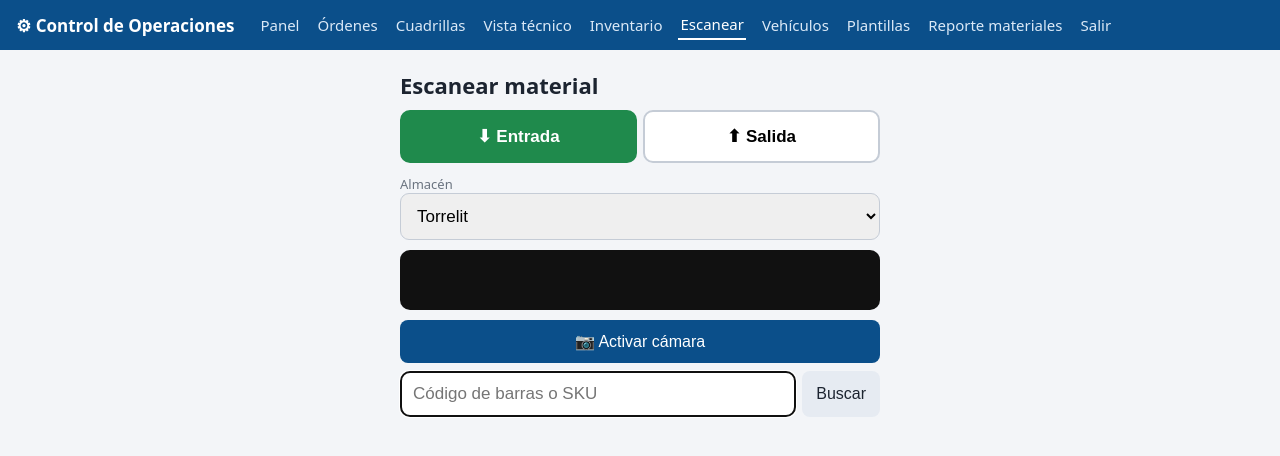
After one commit to eugeniogalan/control-operaciones, a Flask app: page /inventario/escanear in a window 1280 px wide. The commit adds this page. Shown: the top 456 px of the page. Run offline with Flask 3, Linux system fonts and the light colour scheme; the visitor is signed in with stand-in values (Sample User, id 1); data comes from the database, SQL or seed files in the repository; data that the repository does not hold is empty; parts of the project's set-up code (start-up, migrations or seed data) failed here and were passed over; some libraries are stand-ins or nearby versions.

Commit message:
Inventario: alta y baja por código de barras (escáner móvil)
Co-authored-by: eugeniogalan <eugeniogalan@users.noreply.github.com>

```diff
--- a/app.py
+++ b/app.py
@@ -412,7 +412,7 @@ def inventario():
     f = {k: request.args.get(k, '') for k in ('buscar','categoria','bajo','inactivos','almacen')}
     w, a = ['1=1'], []
     if not f['inactivos']: w.append('m.activo=1')
-    if f['buscar']: w.append('(m.sku LIKE ? OR m.nombre LIKE ? OR m.variantes LIKE ? OR m.ubicacion LIKE ?)'); a += ['%'+f['buscar']+'%']*4
+    if f['buscar']: w.append('(m.sku LIKE ? OR m.nombre LIKE ? OR m.variantes LIKE ? OR m.ubicacion LIKE ? OR m.codigo_barras LIKE ?)'); a += ['%'+f['buscar']+'%']*5
     if f['categoria']: w.append('m.categoria=?'); a.append(f['categoria'])
     if f['bajo'] and f['almacen']: w.append(f'EXISTS(SELECT 1 FROM existencias e WHERE e.material_id=m.id AND e.almacen_id=? AND {BAJO_ALM})'); a.append(f['almacen'])
     elif f['bajo']: w.append(BAJO_ALGUNO)
@@ -432,7 +432,9 @@ def material_form(mid=None):
     if request.method == 'POST':
         d = {k: (request.form.get(k) or '').strip() for k in ('sku','nombre','categoria','variantes','unidad','ubicacion','notas')}
         d['stock_minimo'] = float(request.form.get('stock_minimo') or 0); d['activo'] = 1 if request.form.get('activo') else 0
+        d['codigo_barras'] = (request.form.get('codigo_barras') or '').strip() or None
         if not d['sku'] or not d['nombre']: err = 'SKU y nombre son obligatorios'
+        elif d['codigo_barras'] and q('SELECT 1 FROM materiales WHERE codigo_barras=? AND id IS NOT ?', (d['codigo_barras'], mid), one=True): err = 'Ese código de barras ya está asignado a otro material'
         elif q('SELECT 1 FROM materiales WHERE sku=? AND id IS NOT ?', (d['sku'], mid), one=True): err = 'Ese SKU ya existe'
         if not err:
             ks = list(d)
@@ -441,9 +443,12 @@ def material_form(mid=None):
                 mid = db().execute(f"INSERT INTO materiales({','.join(ks)}) VALUES({','.join('?'*len(ks))})", [d[k] for k in ks]).lastrowid
                 ini = float(request.form.get('stock_inicial') or 0)
                 if ini: mover(db(), mid, int(request.form.get('almacen_id') or 1), 'entrada', ini, 'Inventario inicial')
-            db().commit(); return redirect(url_for('material_ver', mid=mid))
+            db().commit()
+            nxt = request.form.get('next') or ''
+            return redirect(nxt if nxt.startswith('/inventario/escanear') else url_for('material_ver', mid=mid))
         m = d
-    return render_template('material_form.html', m=m, mid=mid, err=err, CATS_MAT=CATS_MAT, UNIDADES=UNIDADES, alms=almacenes())
+    if not m and request.args.get('codigo'): m = {'codigo_barras': request.args['codigo'], 'activo': 1}
+    return render_template('material_form.html', m=m, mid=mid, err=err, nxt=request.values.get('next',''), CATS_MAT=CATS_MAT, UNIDADES=UNIDADES, alms=almacenes())
 
 @app.route('/inventario/<int:mid>')
 def material_ver(mid):
@@ -533,6 +538,44 @@ def api_materiales():
     ex = existencias_map(); al = almacenes()
     return jsonify([dict(r, existencias={a['nombre']: ex.get((r['id'], a['id']), 0) for a in al}) for r in q('SELECT * FROM materiales ORDER BY categoria, nombre')])
 
+# ---------- Escaneo por código de barras ----------
+@app.route('/inventario/escanear')
+def escanear():
+    return render_template('escanear.html', alms=almacenes())
+
+def _mat_por_codigo(cb):
+    return q('SELECT * FROM materiales WHERE codigo_barras=? OR (sku=? AND codigo_barras IS NULL) ORDER BY codigo_barras IS NULL LIMIT 1', (cb, cb), one=True)
+
+@app.route('/api/inventario/codigo/<path:cb>')
+def api_codigo(cb):
+    m = _mat_por_codigo(cb.strip())
+    if not m: return jsonify(ok=False, error='Código no registrado', codigo=cb), 404
+    alm = request.args.get('almacen_id', type=int)
+    return jsonify(ok=True, material=dict(id=m['id'], sku=m['sku'], nombre=m['nombre'], unidad=m['unidad'], activo=m['activo'], codigo_barras=m['codigo_barras'], stock_total=m['stock_actual']),
+                   stock=stock_en(m['id'], alm) if alm else None)
+
+@app.route('/api/inventario/escanear', methods=['POST'])
+def api_escanear():
+    d = request.get_json(silent=True) or request.form
+    cb = str(d.get('codigo_barras') or d.get('barcode') or '').strip(); tipo = d.get('tipo')
+    try: alm = int(d.get('almacen_id')); cant = float(d.get('cantidad') or 1)
+    except (TypeError, ValueError): return jsonify(ok=False, error='almacen_id/cantidad inválidos'), 400
+    if tipo not in ('entrada', 'salida'): return jsonify(ok=False, error='tipo debe ser entrada o salida'), 400
+    if cant <= 0: return jsonify(ok=False, error='La cantidad debe ser mayor a 0'), 400
+    a = q('SELECT * FROM almacenes WHERE id=? AND activo=1', (alm,), one=True)
+    if not a: return jsonify(ok=False, error='Almacén no existe'), 400
+    m = _mat_por_codigo(cb)
+    if not m: return jsonify(ok=False, error='Código no registrado', codigo=cb), 404
+    if not m['activo']: return jsonify(ok=False, error='Material inactivo'), 400
+    con = db()
+    try: nuevo = mover(con, m['id'], alm, tipo, cant, d.get('motivo') or f'Escaneo ({TIPOS_MOV[tipo].lower()})', referencia=f'CB {cb}')
+    except ValueError as e:
+        con.rollback()
+        if str(e) == 'stock negativo': return jsonify(ok=False, error=f"Stock insuficiente en {a['nombre']}: hay {stock_en(m['id'], alm):g} {m['unidad']}"), 409
+        return jsonify(ok=False, error=str(e)), 400
+    con.commit()
+    return jsonify(ok=True, material=dict(id=m['id'], sku=m['sku'], nombre=m['nombre'], unidad=m['unidad']), almacen=a['nombre'], tipo=tipo, cantidad=cant, stock=nuevo)
+
 @app.route('/vehiculos', methods=['GET','POST'])
 def vehiculos():
     if request.method == 'POST':
@@ -554,6 +597,14 @@ def api_resumen():
 def api_ordenes():
     return jsonify([dict(r) for r in q('SELECT * FROM ordenes ORDER BY fecha_programada DESC LIMIT 500')])
 
+def ean13(base12):
+    d = [int(x) for x in base12]; s = sum(d[0::2]) + 3*sum(d[1::2]); return base12 + str((10 - s % 10) % 10)
+def sembrar_codigos(c, n=30):
+    # EJEMPLO: EAN-13 ficticios con apariencia de proveedor (prefijo 750 = México). Reemplazar por los códigos reales de las etiquetas.
+    if c.execute('SELECT 1 FROM materiales WHERE codigo_barras IS NOT NULL LIMIT 1').fetchone(): return
+    for mid, in c.execute('SELECT id FROM materiales WHERE ejemplo=1 ORDER BY id LIMIT ?', (n,)).fetchall():
+        c.execute('UPDATE materiales SET codigo_barras=? WHERE id=?', (ean13(f'7501{(mid*7919)%100000000:08d}'), mid))
+
 def init_db():
     c = sqlite3.connect(DB); c.executescript(SCHEMA)
     if 'material_id' not in [r[1] for r in c.execute('PRAGMA table_info(orden_materiales)')]:
@@ -564,6 +615,10 @@ def init_db():
         c.execute('ALTER TABLE orden_materiales ADD COLUMN almacen_id INTEGER REFERENCES almacenes(id)')
     for n in ALMACENES: c.execute("INSERT OR IGNORE INTO almacenes(nombre,tipo) VALUES(?,'bodega')", (n,))
     asegurar_vehiculos(c)
+    if 'codigo_barras' not in [r[1] for r in c.execute('PRAGMA table_info(materiales)')]:
+        c.execute('ALTER TABLE materiales ADD COLUMN codigo_barras TEXT')
+    c.execute('CREATE UNIQUE INDEX IF NOT EXISTS ux_mat_cb ON materiales(codigo_barras) WHERE codigo_barras IS NOT NULL')
+    sembrar_codigos(c)
     c.commit(); c.close()
 init_db()
 if __name__ == '__main__':
--- a/templates/base.html
+++ b/templates/base.html
@@ -30,5 +30,5 @@ fieldset{border:1px solid var(--b);border-radius:10px;margin:0 0 14px;padding:10
 {% set rp=request.path %}
 <a href="/" class="{{'on' if rp=='/'}}">Panel</a><a href="/ordenes" class="{{'on' if rp.startswith('/ordenes')}}">Órdenes</a>
 <a href="/cuadrillas" class="{{'on' if rp.startswith('/cuadrillas')}}">Cuadrillas</a><a href="/tecnico" class="{{'on' if rp.startswith('/tecnico')}}">Vista técnico</a>
-<a href="/inventario" class="{{'on' if rp.startswith('/inventario')}}">Inventario</a><a href="/vehiculos" class="{{'on' if rp.startswith('/vehiculos')}}">Vehículos</a><a href="/catalogo" class="{{'on' if rp.startswith('/catalogo')}}">Plantillas</a><a href="/reportes/materiales" class="{{'on' if rp.startswith('/reportes')}}">Reporte materiales</a><a href="/logout">Salir</a></header>
+<a href="/inventario" class="{{'on' if rp.startswith('/inventario') and not rp.startswith('/inventario/escanear')}}">Inventario</a><a href="/inventario/escanear" class="{{'on' if rp.startswith('/inventario/escanear')}}">Escanear</a><a href="/vehiculos" class="{{'on' if rp.startswith('/vehiculos')}}">Vehículos</a><a href="/catalogo" class="{{'on' if rp.startswith('/catalogo')}}">Plantillas</a><a href="/reportes/materiales" class="{{'on' if rp.startswith('/reportes')}}">Reporte materiales</a><a href="/logout">Salir</a></header>
 <main>{% block body %}{% endblock %}</main></body></html>
--- /dev/null
+++ b/templates/escanear.html
@@ -0,0 +1,65 @@
+{% extends 'base.html' %}{% block title %}Escanear · Inventario{% endblock %}
+{% block head %}<script src="https://unpkg.com/html5-qrcode@2.3.8/html5-qrcode.min.js"></script>
+<style>
+.sc{max-width:480px;margin:0 auto}.seg{display:flex;gap:6px;margin-bottom:10px}.seg button{flex:1;padding:14px;font-size:17px;font-weight:700;border:2px solid #c5ccd6;border-radius:10px;background:#fff;cursor:pointer}
+.seg button.on[data-t=entrada]{background:#1f8a4c;border-color:#1f8a4c;color:#fff}.seg button.on[data-t=salida]{background:#c0392b;border-color:#c0392b;color:#fff}
+.sc select,.sc input{width:100%;padding:12px;font-size:17px;border:1px solid #c5ccd6;border-radius:9px;box-sizing:border-box}
+#reader{width:100%;min-height:60px;border-radius:10px;overflow:hidden;background:#111;margin:10px 0}#reader video{border-radius:10px}
+.row{display:flex;gap:6px}.row .btn{padding:12px 14px;font-size:16px}.big{width:100%;padding:14px!important;font-size:18px!important;margin-top:8px}
+.res{padding:12px;border-radius:10px;margin-top:10px;border:1px solid #ddd;background:#fff}.ok{background:#e3f6ea;border-color:#9fd8b4}.err{background:#fde0e0;border-color:#f3b4b4}
+.qty{display:flex;align-items:center;gap:8px;margin:10px 0}.qty button{width:52px;height:52px;font-size:26px;border-radius:10px;border:1px solid #c5ccd6;background:#f4f6f9}.qty input{text-align:center;font-size:22px;font-weight:700}
+.hist{font-size:14px;margin-top:12px}.hist div{padding:6px 0;border-bottom:1px solid #eee}
+</style>{% endblock %}
+{% block body %}<div class="sc">
+<h1 style="margin:4px 0 10px">Escanear material</h1>
+<div class="seg" id="tipo"><button type="button" data-t="entrada" class="on">⬇ Entrada</button><button type="button" data-t="salida">⬆ Salida</button></div>
+<label class="muted">Almacén</label>
+<select id="alm">{% for a in alms %}<option value="{{a.id}}">{{a.nombre}}{% if a.cuad %} · {{a.cuad}}{% endif %}</option>{% endfor %}</select>
+<div id="reader"></div>
+<div class="row"><button class="btn" id="cam" type="button" style="flex:1">📷 Activar cámara</button></div>
+<form id="manual" class="row" style="margin-top:8px"><input id="cb" autocomplete="off" placeholder="Código de barras o SKU"><button class="btn sec">Buscar</button></form>
+<div id="panel"></div>
+<div class="hist" id="hist"></div>
+</div>
+<script>
+const $=s=>document.querySelector(s); let tipo=localStorage.esc_tipo||'entrada', scanner=null, busy=false, actual=null;
+if(localStorage.esc_alm) $('#alm').value=localStorage.esc_alm;
+function setTipo(t){tipo=t;localStorage.esc_tipo=t;document.querySelectorAll('#tipo button').forEach(b=>b.classList.toggle('on',b.dataset.t==t)); if(actual) mostrar(actual);}
+document.querySelectorAll('#tipo button').forEach(b=>b.onclick=()=>setTipo(b.dataset.t)); setTipo(tipo);
+$('#alm').onchange=()=>{localStorage.esc_alm=$('#alm').value; if(actual) buscar(actual.codigo);};
+let ac; function beep(ok){try{ac=ac||new (window.AudioContext||window.webkitAudioContext)();const o=ac.createOscillator(),g=ac.createGain();o.frequency.value=ok?1200:220;o.type=ok?'sine':'square';g.gain.value=.15;o.connect(g);g.connect(ac.destination);o.start();o.stop(ac.currentTime+(ok?.12:.4));}catch(e){} if(navigator.vibrate) navigator.vibrate(ok?80:[200,80,200]);}
+const esc=s=>String(s).replace(/[&<>"]/g,c=>({'&':'&amp;','<':'&lt;','>':'&gt;','"':'&quot;'}[c]));
+async function buscar(cb){cb=(cb||'').trim(); if(!cb||busy) return; busy=true;
+  try{const r=await fetch('/api/inventario/codigo/'+encodeURIComponent(cb)+'?almacen_id='+$('#alm').value); const j=await r.json();
+    if(r.status==401){location='/login?next=/inventario/escanear';return}
+    if(!j.ok){beep(false); actual=null; const alta='/inventario/nuevo?codigo='+encodeURIComponent(cb)+'&next=/inventario/escanear';
+      $('#panel').innerHTML=`<div class="res err"><b>Código no registrado:</b> ${esc(cb)}<br><a class="btn big" href="${alta}">➕ Crear material con este código</a><button class="btn sec big" onclick="limpiar()">Cancelar</button></div>`; return;}
+    beep(true); actual={codigo:cb,...j}; mostrar(actual); pausar();
+  }catch(e){beep(false);$('#panel').innerHTML=`<div class="res err">Error de red</div>`} finally{busy=false}}
+function mostrar(a){const m=a.material, alm=$('#alm').selectedOptions[0].text;
+  $('#panel').innerHTML=`<div class="res"><div style="font-size:18px;font-weight:700">${esc(m.nombre)}</div><div class="muted">${esc(m.sku)} · ${esc(a.codigo)}</div>
+  <div style="margin-top:6px">Stock en <b>${esc(alm)}</b>: <b>${a.stock} ${esc(m.unidad)}</b> <span class="muted">(total ${m.stock_total})</span></div>
+  ${m.activo?'':'<div class="res err">Material inactivo</div>'}
+  <div class="qty"><button type="button" onclick="dq(-1)">−</button><input id="qty" type="number" inputmode="decimal" min="0" step="any" value="1"><button type="button" onclick="dq(1)">+</button><span>${esc(m.unidad)}</span></div>
+  <button class="btn big" style="background:${tipo=='entrada'?'#1f8a4c':'#c0392b'}" onclick="confirmar()">Confirmar ${tipo=='entrada'?'ENTRADA':'SALIDA'}</button>
+  <button class="btn sec big" onclick="limpiar()">Cancelar</button></div>`;}
+function dq(d){const i=$('#qty');i.value=Math.max(1,(parseFloat(i.value)||0)+d)}
+async function confirmar(){if(!actual||busy) return; busy=true; const cant=parseFloat($('#qty').value);
+  try{const r=await fetch('/api/inventario/escanear',{method:'POST',headers:{'Content-Type':'application/json'},body:JSON.stringify({codigo_barras:actual.codigo,tipo,almacen_id:+$('#alm').value,cantidad:cant})}); const j=await r.json();
+    if(!j.ok){beep(false);$('#panel').insertAdjacentHTML('afterbegin',`<div class="res err">${esc(j.error)}</div>`);return}
+    beep(true); $('#hist').insertAdjacentHTML('afterbegin',`<div>${j.tipo=='entrada'?'⬇':'⬆'} ${j.cantidad} ${esc(j.material.unidad)} · ${esc(j.material.nombre)} · ${esc(j.almacen)} → <b>${j.stock}</b></div>`);
+    $('#panel').innerHTML=`<div class="res ok">✔ ${j.tipo=='entrada'?'Entrada':'Salida'} registrada: ${j.cantidad} ${esc(j.material.unidad)} de ${esc(j.material.nombre)}. Nuevo stock en ${esc(j.almacen)}: <b>${j.stock}</b></div>`;
+    actual=null; reanudar();
+  }catch(e){beep(false)} finally{busy=false}}
+function limpiar(){actual=null;$('#panel').innerHTML='';$('#cb').value='';reanudar()}
+$('#manual').onsubmit=e=>{e.preventDefault();buscar($('#cb').value);$('#cb').value=''};
+function pausar(){try{scanner&&scanner.pause(true)}catch(e){}} function reanudar(){try{scanner&&scanner.resume()}catch(e){}}
+$('#cam').onclick=async()=>{ if(scanner){await scanner.stop();scanner=null;$('#cam').textContent='📷 Activar cámara';return}
+  if(!window.Html5Qrcode){$('#panel').innerHTML='<div class="res err">No se pudo cargar el lector de cámara (sin internet). Usa captura manual.</div>';return}
+  const F=Html5QrcodeSupportedFormats; scanner=new Html5Qrcode('reader',{formatsToSupport:[F.EAN_13,F.EAN_8,F.UPC_A,F.UPC_E,F.CODE_128,F.CODE_39,F.QR_CODE],useBarCodeDetectorIfSupported:true});
+  let ultimo='',t=0;
+  try{await scanner.start({facingMode:'environment'},{fps:10,qrbox:(w,h)=>({width:Math.min(w*.9,320),height:Math.min(h*.5,140)})},txt=>{const n=Date.now(); if(txt==ultimo&&n-t<2500) return; ultimo=txt;t=n; buscar(txt)});
+    $('#cam').textContent='⏹ Detener cámara';
+  }catch(e){scanner=null;beep(false);$('#panel').innerHTML='<div class="res err">No se pudo abrir la cámara: '+esc(e)+'. Requiere HTTPS y permiso de cámara.</div>'}};
+$('#cb').focus();
+</script>{% endblock %}
--- a/templates/material_ver.html
+++ b/templates/material_ver.html
@@ -1,5 +1,5 @@
 {% extends 'base.html' %}{% block body %}
-<h1>{{m.nombre}} <span class="muted">{{m.sku}}</span></h1>
+<h1>{{m.nombre}} <span class="muted">{{m.sku}}</span></h1>{% if m.codigo_barras %}<p class="muted">Código de barras: <b>{{m.codigo_barras}}</b></p>{% endif %}
 <div class="grid g5">{% for a in alms if a.tipo=='bodega' or ex.get((m.id,a.id),0) or mins.get((m.id,a.id)) %}{% set v=ex.get((m.id,a.id),0) %}{% set mn=mins.get((m.id,a.id),0) %}<div class="kpi" style="{{'background:#ffd9a8' if mn and v<=mn}}"><div class="n {{'venc' if v<0}}">{{'%g'|format(v)}}</div><div class="l">{{a.nombre}} ({{m.unidad}}){% if mn %} · mín {{'%g'|format(mn)}}{% endif %}</div></div>{% endfor %}
 <div class="kpi"><div class="n {{'venc' if m.stock_actual<m.stock_minimo}}">{{'%g'|format(m.stock_actual)}}</div><div class="l">Total · mínimo {{'%g'|format(m.stock_minimo)}}</div></div></div>
 <p class="muted">{{m.categoria}}{% if m.variantes %} · Variantes: {{m.variantes}}{% endif %}{% if m.ubicacion %} · Ubicación: {{m.ubicacion}}{% endif %}{% if not m.activo %} · <b>INACTIVO</b>{% endif %}{% if m.notas %}<br>{{m.notas}}{% endif %}</p>
```
Also changed, not shown: templates/material_form.html (+6 -5 lines).
